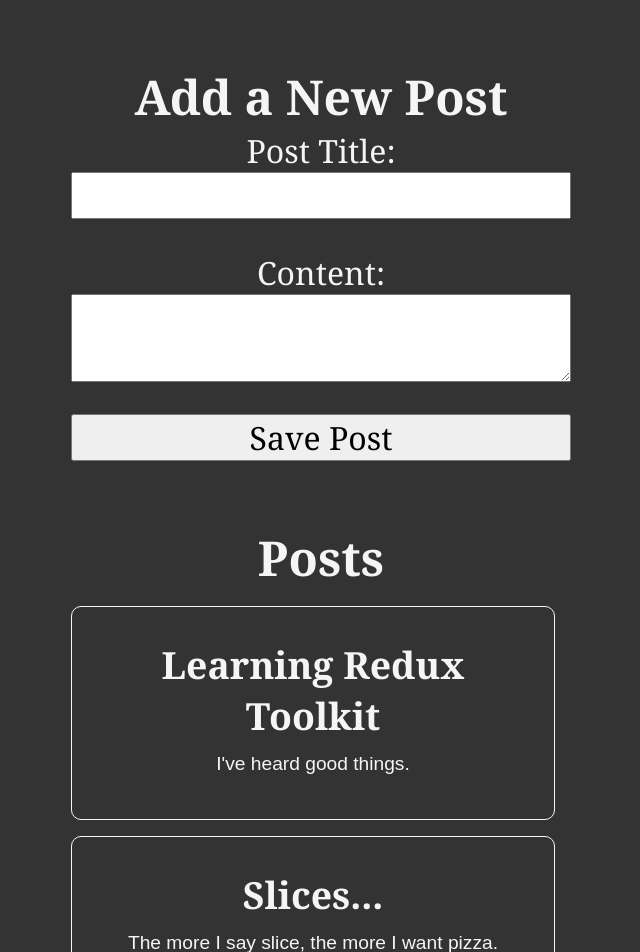
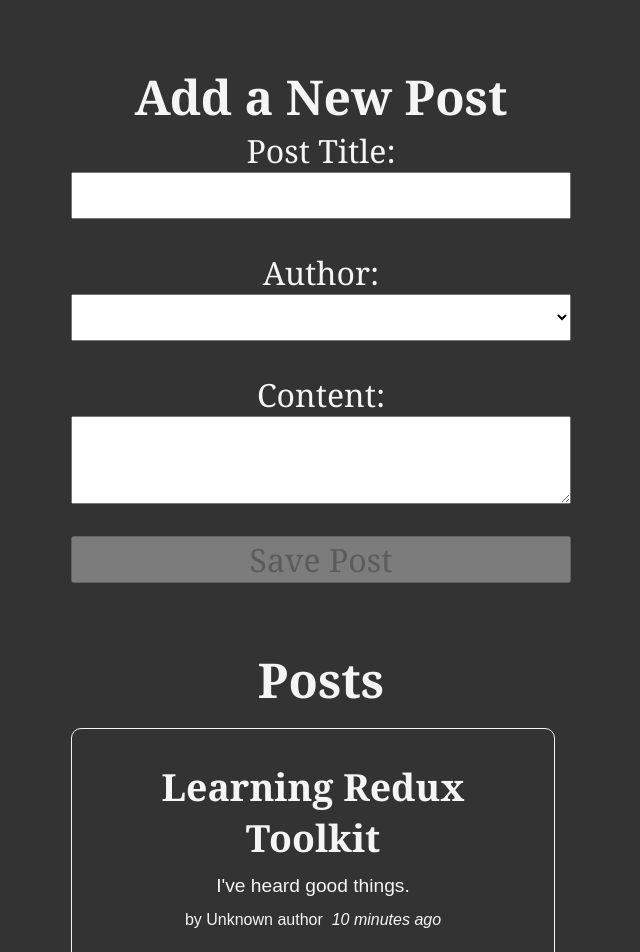
Before and after one commit to kiyarashnd/Redux, a React (Vite) app: page / in a window 1280 px wide. Shown: the top 952 px of the page, without its empty margins (319-959 px from the left). Built offline with nearby package versions, Linux system fonts and the light colour scheme.

Commit message:
add time of add work end of any card

```diff
--- a/package.json
+++ b/package.json
@@ -11,6 +11,7 @@
   },
   "dependencies": {
     "@reduxjs/toolkit": "^1.9.5",
+    "date-fns": "^2.30.0",
     "react": "^18.2.0",
     "react-dom": "^18.2.0",
     "react-redux": "^8.1.2"
--- a/src/app/store.jsx
+++ b/src/app/store.jsx
@@ -2,11 +2,13 @@
 // import counterReducer2 from '../features/counter/counterSlice';
 //counterReducer in an optional name (named options)
 import postReducer from '../features/posts/postsSlice';
+import usersReducers from '../features/users/usersSlice';
 
 export const store = configureStore({
   //now counterReducer is available to entire App when we wrap App in Provider and have store as <props></props>
   reducer: {
     // counter: counterReducer2,
     posts: postReducer,
+    users: usersReducers,
   },
 });
--- a/src/features/posts/AddPostForm.jsx
+++ b/src/features/posts/AddPostForm.jsx
@@ -1,21 +1,26 @@
 import { useState } from 'react';
-import { useDispatch } from 'react-redux';
-import { nanoid } from '@reduxjs/toolkit';
+import { useDispatch, useSelector } from 'react-redux';
 //nanoid will help us generate a random id.
 import { postAdded } from './postsSlice';
+import { selectAllUsers } from '../users/usersSlice';
 
 const AddPostForm = () => {
   const dispatch = useDispatch();
   const [title, setTitle] = useState('');
   const [content, setContent] = useState('');
+  const [userId, setUserId] = useState('');
+
+  const users = useSelector(selectAllUsers);
+
   const [isEmpty, setIsEmpty] = useState(false);
 
   const onTitleChanged = (e) => setTitle(e.target.value);
   const onContentChanged = (e) => setContent(e.target.value);
+  const onAuthorChanged = (e) => setUserId(e.target.value);
 
   const onSavePostClicked = () => {
     if (title && content) {
-      dispatch(postAdded({ id: nanoid(), title, content }));
+      dispatch(postAdded(title, content, userId));
       setIsEmpty(false);
       setContent('');
       setTitle('');
@@ -23,6 +28,15 @@
       setIsEmpty(true);
     }
   };
+  //check if the title and content and userId are all true then canSave gonna be true we can enable form button
+  const canSave = Boolean(title) && Boolean(content) && Boolean(userId);
+  //in every input we have onChange that when changed them fire a useState that rerender component
+
+  const usersOptions = users.map((user) => (
+    <option key={user.id} value={user.id}>
+      {user.name}
+    </option>
+  ));
 
   return (
     <section>
@@ -36,6 +50,13 @@
           value={title}
           onChange={onTitleChanged}
         />
+
+        <label htmlFor='postAuthor'>Author:</label>
+        <select id='postAuthor' value={userId} onChange={onAuthorChanged}>
+          <option value=''></option>
+          {usersOptions}
+        </select>
+
         <label htmlFor='postContent'>Content:</label>
         <textarea
           id='postContent'
@@ -44,7 +65,12 @@
           onChange={onContentChanged}
         />
         {isEmpty && <p style={{ color: 'red' }}>fill two filed</p>}
-        <button type='button' onClick={onSavePostClicked}>
+        <button
+          type='button'
+          onClick={onSavePostClicked}
+          //if canSave is true disabled is false and vice versa
+          disabled={!canSave}
+        >
           Save Post
         </button>
       </form>
--- /dev/null
+++ b/src/features/posts/PostAuthor.jsx
@@ -0,0 +1,11 @@
+import { useSelector } from 'react-redux';
+import { selectAllUsers } from '../users/usersSlice';
+
+const PostAuthor = ({ userId }) => {
+  const users = useSelector(selectAllUsers);
+
+  const author = users.find((user) => user.id === userId);
+
+  return <span>by {author ? author.name : 'Unknown author'}</span>;
+};
+export default PostAuthor;
--- a/src/features/posts/PostList.jsx
+++ b/src/features/posts/PostList.jsx
@@ -1,22 +1,25 @@
 import { useSelector, useDispatch } from 'react-redux';
-import { selectAllPosts } from './postsSlice';
-import { log } from './postsSlice';
+import { log, selectAllPosts } from './postsSlice';
+import PostAuthor from './PostAuthor';
+import TimeAgo from './TimeAgo';
 
 const PostsList = () => {
-  //wiht selectAllPosts if the shape of the state ever changes we will just need to change it in the slice not in every component.s
+  //wiht selectAllPosts if the shape of the state ever changes we will just need to change it in the slice not in every component
   const posts = useSelector(selectAllPosts);
 
   console.log(posts); //posts is initailState array in postsSlice
   const dispatch = useDispatch();
 
-  //   const orderedPosts = posts
-  //     .slice()
-  //     .sort((a, b) => b.date.localeCompare(a.date));
-
+  //for show states(that object contains blogs)
   const renderedPosts = posts.map((post) => (
     <article key={post.id}>
       <h3>{post.title}</h3>
       <p>{post.content.substring(0, 100)}</p>
+
+      <p className='postCredit'>
+        <PostAuthor userId={post.userId} />
+        <TimeAgo timestamp={post.date} />
+      </p>
     </article>
   ));
 
--- /dev/null
+++ b/src/features/posts/TimeAgo.jsx
@@ -0,0 +1,17 @@
+import { parseISO, formatDistanceToNow } from 'date-fns';
+
+const TimeAgo = ({ timestamp }) => {
+  let timeAgo = '';
+  if (timestamp) {
+    const date = parseISO(timestamp);
+    const timePeriod = formatDistanceToNow(date);
+    timeAgo = `${timePeriod} ago`;
+  }
+
+  return (
+    <span title={timestamp}>
+      &nbsp; <i>{timeAgo}</i>
+    </span>
+  );
+};
+export default TimeAgo;
--- a/src/features/posts/postsSlice.js
+++ b/src/features/posts/postsSlice.js
@@ -1,15 +1,18 @@
-import { createSlice } from '@reduxjs/toolkit';
+import { createSlice, nanoid } from '@reduxjs/toolkit';
+import { sub } from 'date-fns';
 
 const initialState = [
   {
     id: '1',
     title: 'Learning Redux Toolkit',
     content: "I've heard good things.",
+    date: sub(new Date(), { minutes: 10 }).toISOString(), //toISOString convert to a timestamp string
   },
   {
     id: '2',
     title: 'Slices...',
     content: 'The more I say slice, the more I want pizza.',
+    date: sub(new Date(), { minutes: 10 }).toISOString(),
   },
 ];
 
@@ -17,13 +20,28 @@
   name: 'posts',
   initialState,
   reducers: {
-    postAdded(state, action) {
+    postAdded: {
       //action.payload is every thing that we send as argument when useDispatch
-      state.push(action.payload);
+      // state.push(action.payload);
+      reducer(state, action) {
+        state.push(action.payload);
+      },
+      prepare(title, content, userId) {
+        return {
+          payload: {
+            id: nanoid(),
+            title,
+            content,
+            date: new Date().toISOString(),
+            userId,
+          },
+        };
+      },
     },
-    log(state, action) {
-      console.log(action.payload);
-    },
+  },
+  //state must be first paramter and action must be second parameter
+  log(state, action) {
+    console.log(action.payload);
   },
 });
 
--- /dev/null
+++ b/src/features/users/usersSlice.js
@@ -0,0 +1,17 @@
+import { createSlice } from '@reduxjs/toolkit';
+
+const initialState = [
+  { id: '0', name: 'Dude Lebowski' },
+  { id: '1', name: 'Neil Young' },
+  { id: '2', name: 'Dave Gray' },
+];
+
+const usersSlice = createSlice({
+  name: 'users',
+  initialState,
+  reducers: {},
+});
+
+export const selectAllUsers = (state) => state.users;
+
+export default usersSlice.reducer;
```
Also changed, not shown: 1 other file (tests, documents, lock files or other folders).
